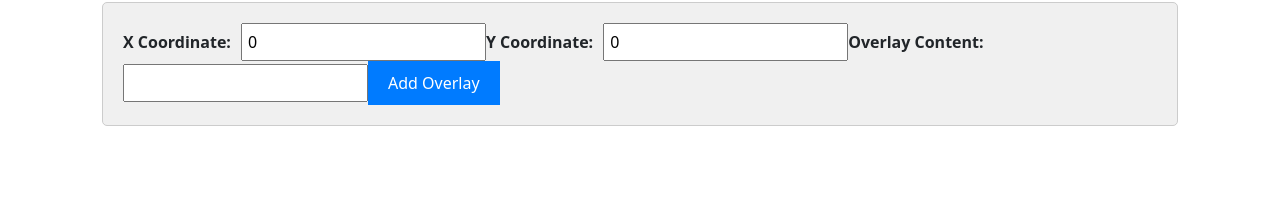
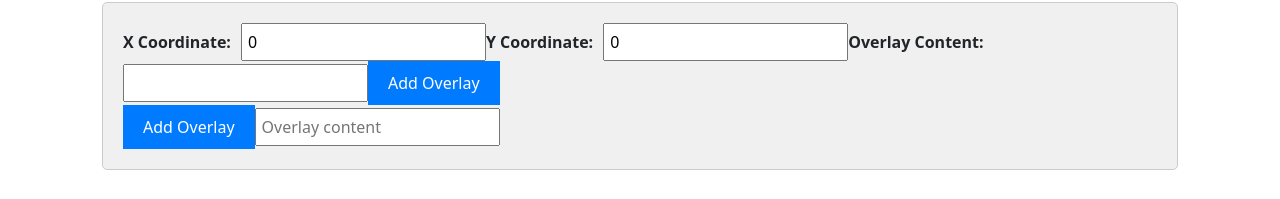
Before and after one commit to Akshayknchalapalli/livestream-overlay-app-new, a React (Create React App) app: page / in a window 1280 px wide. Shown: the part 434-633 px from the top of the page. Built offline with nearby package versions, Linux system fonts and the light colour scheme.

Commit message:
Added input field

```diff
--- a/src/components/OverlayManager/OverlayManager.js
+++ b/src/components/OverlayManager/OverlayManager.js
@@ -169,7 +169,16 @@ function OverlayManager() {
       ))}
 
       {/* UI elements for overlay management */}
-
+      <div className="overlay-controls">
+        <button onClick={handleAddOverlay}>Add Overlay</button>
+        <input
+          type="text"
+          placeholder="Overlay content"
+          value={overlayContent}
+          onChange={(e) => setOverlayContent(e.target.value)}
+        />
+        {/* Add more input fields or controls as needed */}
+      </div>
     </div>
   );
 }
```
